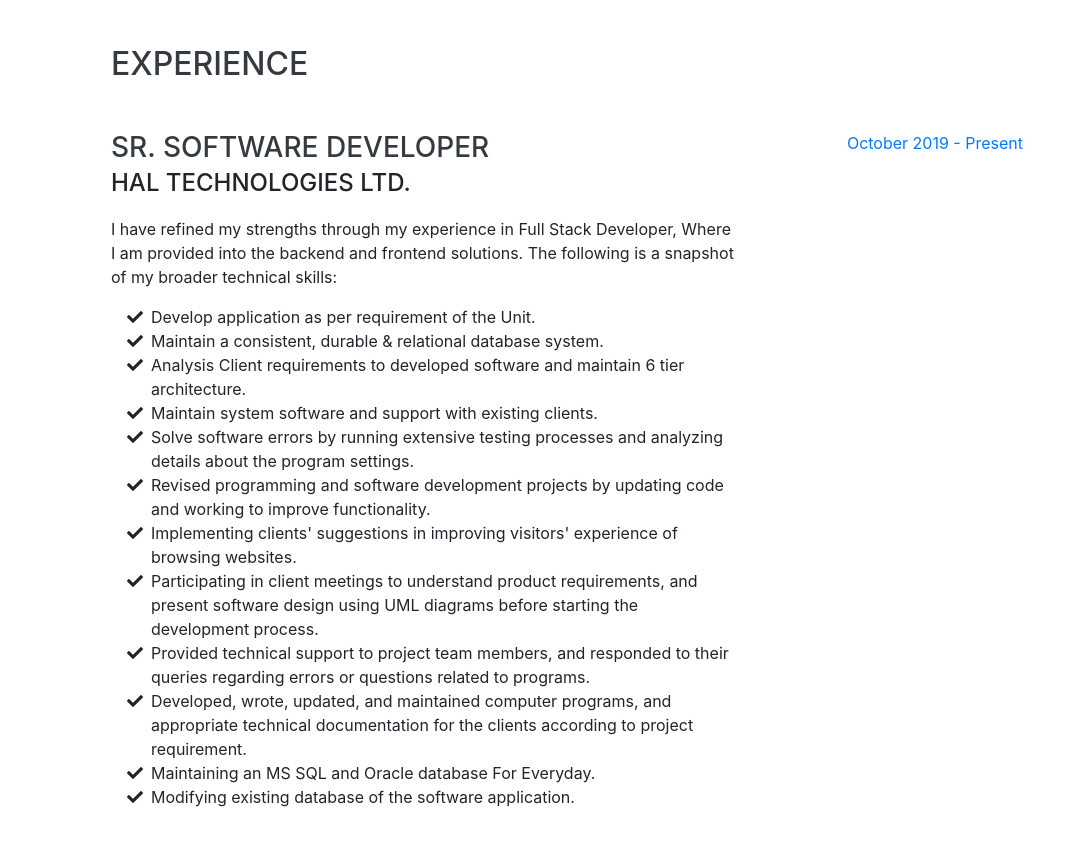
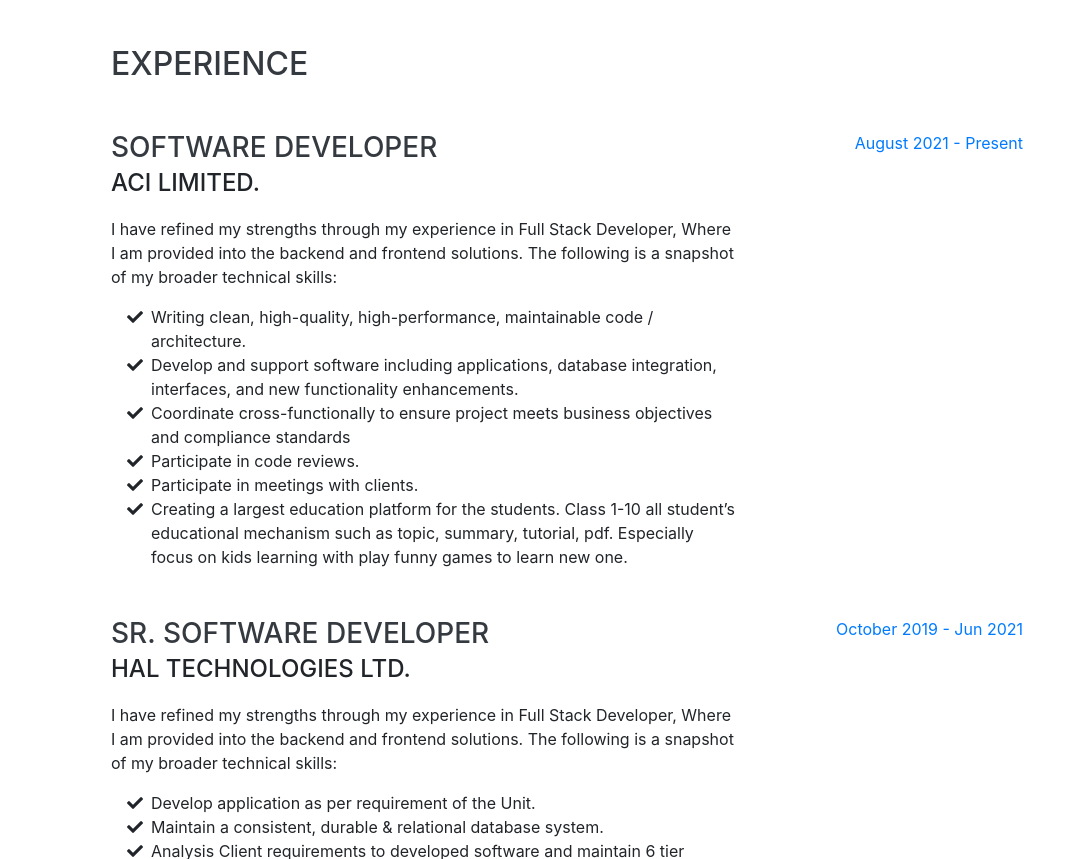
Before and after one commit to mjasimuddin/mjasimuddin.github.io, a website with bundled scripts: page index.html in a window 1280 px wide. Shown: the part 804-1663 px from the top of the page, without its empty margins (209-1280 px from the left). Built offline with nearby package versions, Linux system fonts and the light colour scheme; a web font is replaced by a local one.

Commit message:
profile updated

```diff
--- a/index.html
+++ b/index.html
@@ -69,7 +69,8 @@
         <div class="subheading mb-5">Firoza Vila(3rd Floor), GP-GA, 60/1, Middle Badda, Dhaka-1212, BD (+880) 1815-289765 ·
           <a href="mailto:name@email.com">ujasim683@gmail.com</a>
         </div>
-        <p class="lead mb-5">I am experienced in the building of innovative systems architecture via C#, ASP.NET MVC, ASP.NET Core, Entity Framework, Electron Desktop Application, JavaScript, jQuery, Ajax, SOAP Web Services, REST Web API, Microsoft SQL Server, SQL Server Reporting Services, Oracle Database 11g, Packages, Function, Procedure, Trigger, Synonym, Job Schedular, NodeJS, MySQL, Bootstrap 4.1, HTML5, CSS3, Dapper, Automapper, Interface, Repository, 6 Layer Architecture, Crystal & RDLC Reports. I was instrumental in structuring several internal systems comprising order entry/management tools, conversion/revenue reporting, and production workflow tracking, as well as designed custom REST APIs built-in ASP.NET MVC, and NodeJS. I also successfully collaborate on solutions with our product, QA, and marketing teams to offer the best user experience to build higher customer lifetime value.</p>
+        <p class="lead mb-5">I am experienced in the building of innovative systems architecture via C#, ASP.Net MVC5, ASP.NET Core 3.1, .Net 5.0, .Net 6.0, ASP.NET Core Entity Framework 6, Angular 14, Electron Desktop Application, JavaScript, jQuery, Ajax, SOAP Web Services, REST API, SQL Server 2019, SQL Server Reporting Services, Oracle Database 11g, Packages, Function, Procedure, Trigger, Synonym, Job Schedular, MySQL, Bootstrap 4.1, HTML5, CSS3, Dapper, Auto Mapper, Interface, Repository Pattern, 6 Layer Architecture, Crystal & RDLC Reports.
+          NodeJS, Firebase, Heroku, Microsoft Azure manage with blob storage, application and database. I was instrumental in structuring several internal systems comprising order entry/management tools, conversion/revenue reporting, and production workflow tracking, as well as designed custom REST APIs built-in ASP.NET Core, and NodeJS. I also successfully collaborate on solutions with our product, QA, and marketing teams to offer the best user experience to build higher customer lifetime value.</p>
         <div class="social-icons">
           <a href="https://www.linkedin.com/in/md-jasim-uddin-732a26a3/">
             <i class="fab fa-linkedin-in"></i>
@@ -92,6 +93,43 @@
     <section class="resume-section p-3 p-lg-5 d-flex justify-content-center" id="experience">
       <div class="w-100">
         <h2 class="mb-5">Experience</h2>
+
+        <div class="resume-item d-flex flex-column flex-md-row justify-content-between mb-5">
+          <div class="resume-content">
+            <h3 class="mb-0">Software Developer</h3>
+            <div class="subheading mb-3">ACI Limited.</div>
+            <p>I have refined my strengths through my experience in Full Stack Developer, Where I am provided into the backend and frontend solutions. The following is a snapshot of my broader technical skills:</p>
+          <ul class="fa-ul mb-0">
+            <li>
+              <i class="fa-li fa fa-check"></i>
+                Writing clean, high-quality, high-performance, maintainable code / architecture.
+            </li>
+            <li>
+              <i class="fa-li fa fa-check"></i>
+                Develop and support software including applications, database integration, interfaces, and new functionality enhancements.
+            </li>
+            <li>
+              <i class="fa-li fa fa-check"></i>
+              Coordinate cross-functionally to ensure project meets business objectives and compliance standards
+            </li>
+            <li>
+              <i class="fa-li fa fa-check"></i>
+              Participate in code reviews.
+            </li>
+            <li>
+              <i class="fa-li fa fa-check"></i>
+              Participate in meetings with clients.
+            </li>
+            <li>
+              <i class="fa-li fa fa-check"></i>
+              Creating a largest education platform for the students. Class 1-10 all student’s educational mechanism such as topic, summary, tutorial, pdf. Especially focus on kids learning with play funny games to learn new one.
+            </li>
+          </ul>
+          </div>
+          <div class="resume-date text-md-right">
+            <span class="text-primary">August 2021 - Present</span>
+          </div>
+        </div>
 
         <div class="resume-item d-flex flex-column flex-md-row justify-content-between mb-5">
           <div class="resume-content">
@@ -150,7 +188,7 @@
           </ul>
           </div>
           <div class="resume-date text-md-right">
-            <span class="text-primary">October 2019 - Present</span>
+            <span class="text-primary">October 2019 - Jun 2021</span>
           </div>
         </div>
 
```
